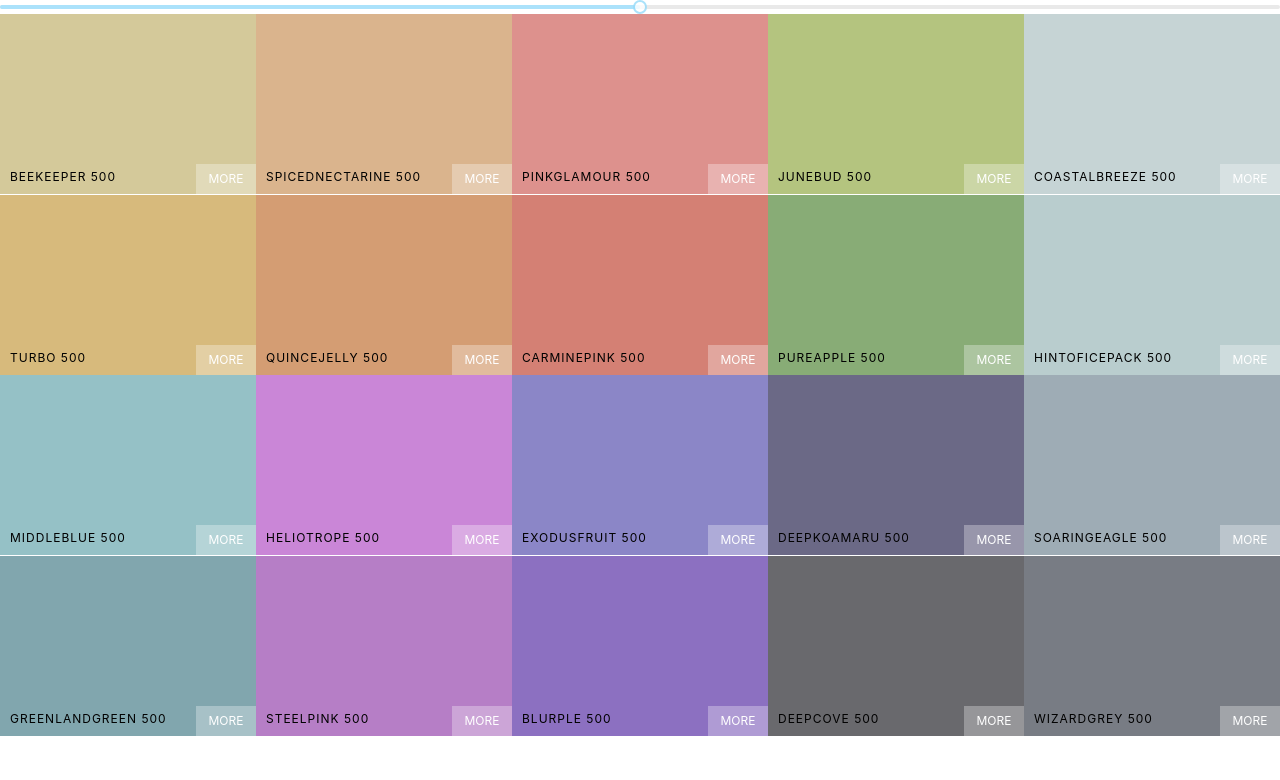
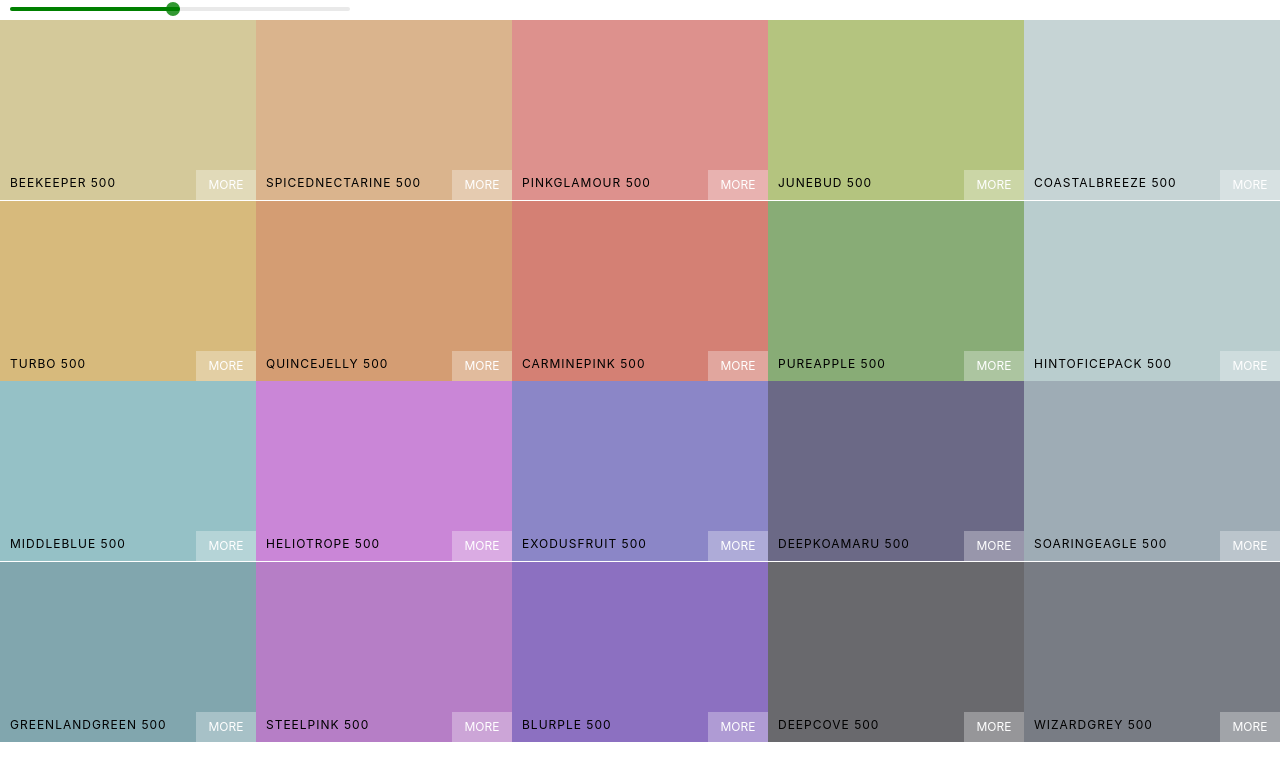
Before and after one commit to JunaidQureshi05/Paletly, a React (Create React App) app: page / in a window 1280 px wide. Shown: the top 780 px of the page. Built offline with nearby package versions, Linux system fonts and the light colour scheme.

Commit message:
style color slider

```diff
--- a/src/components/Palette/Palette.css
+++ b/src/components/Palette/Palette.css
@@ -5,3 +5,29 @@
 .Palette-colors {
   height: 90%;
 }
+
+.slider {
+  width: 340px;
+  margin: 0 10px;
+  display: inline-block;
+}
+
+.rc-slider-track {
+  background-color: green !important;
+}
+.rc-slider-rail {
+  height: 8px;
+}
+.rc-slider-handle,
+.rc-slider-handle:active,
+.rc-slider-handle:focus,
+.rc-slider-handle:hover {
+  background-color: green !important;
+  outline: none !important;
+  border: 2px solid green !important;
+  box-shadow: none;
+  width: 13px;
+  height: 13px;
+  margin-left: -7px;
+  margin-top: -3px;
+}
--- a/src/components/Palette/index.tsx
+++ b/src/components/Palette/index.tsx
@@ -1,9 +1,10 @@
 import React, { useState } from "react";
-import ColorBox from "../ColorBox";
+
 import "./Palette.css";
 import { GeneratedPallete } from "../../types/Colors";
 import Slider from "rc-slider";
 import "rc-slider/assets/index.css";
+import ColorBox from "../ColorBox";
 
 const Palette = ({ palette }: { palette: GeneratedPallete }) => {
   const [level, setLevel] = useState<number>(500);
@@ -12,6 +13,7 @@
   return (
     <div className="Palette">
       {/* Navbar goes here */}
+      <div className="slider">
         <Slider
           defaultValue={level}
           min={100}
@@ -21,6 +23,8 @@
             setLevel(val as number);
           }}
         />
+      </div>
+
       <div className="Palette-colors">
         {palette.colors[level].map((color) => (
           <ColorBox color={color} />
```
Lines whose indentation alone changed are shown as unchanged.
